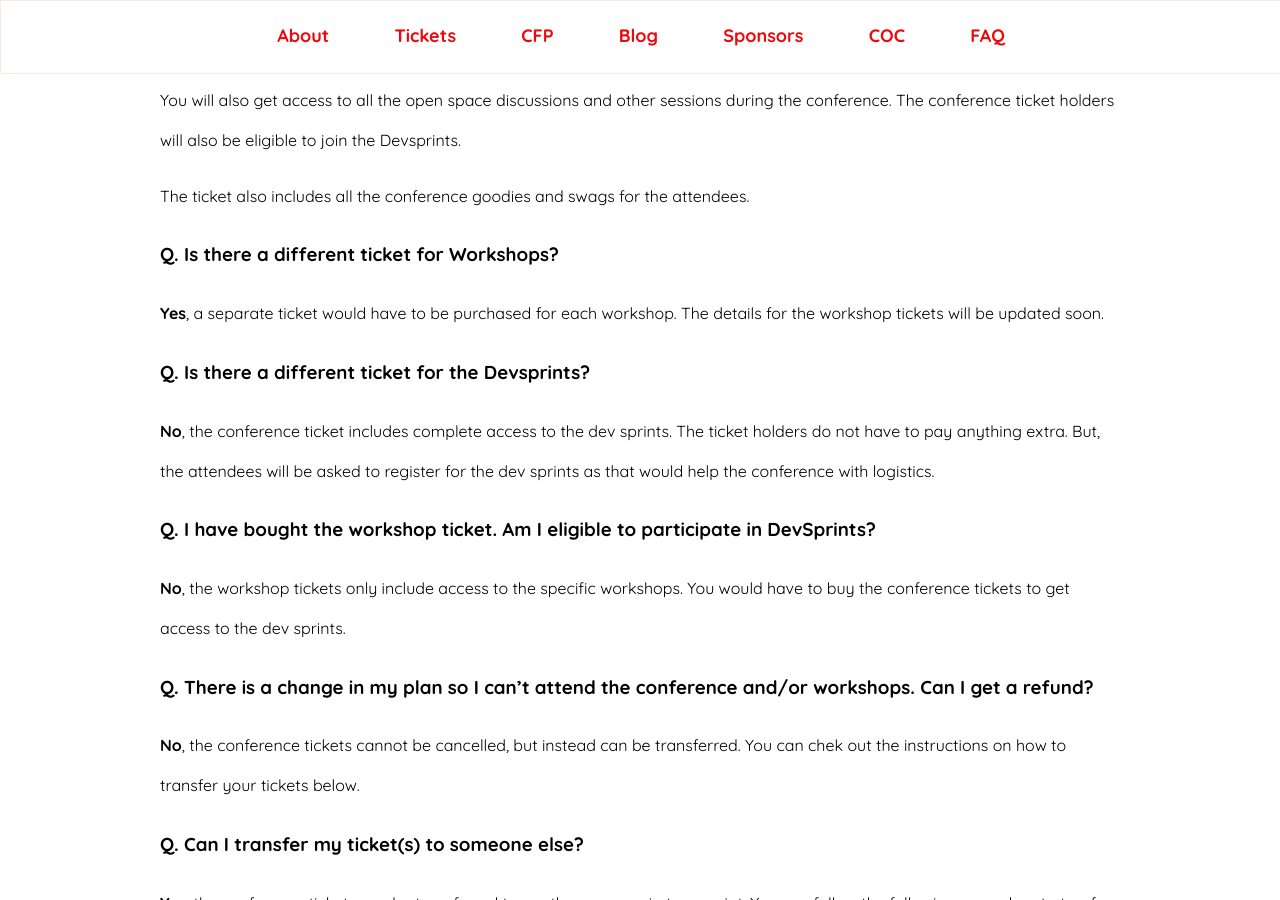
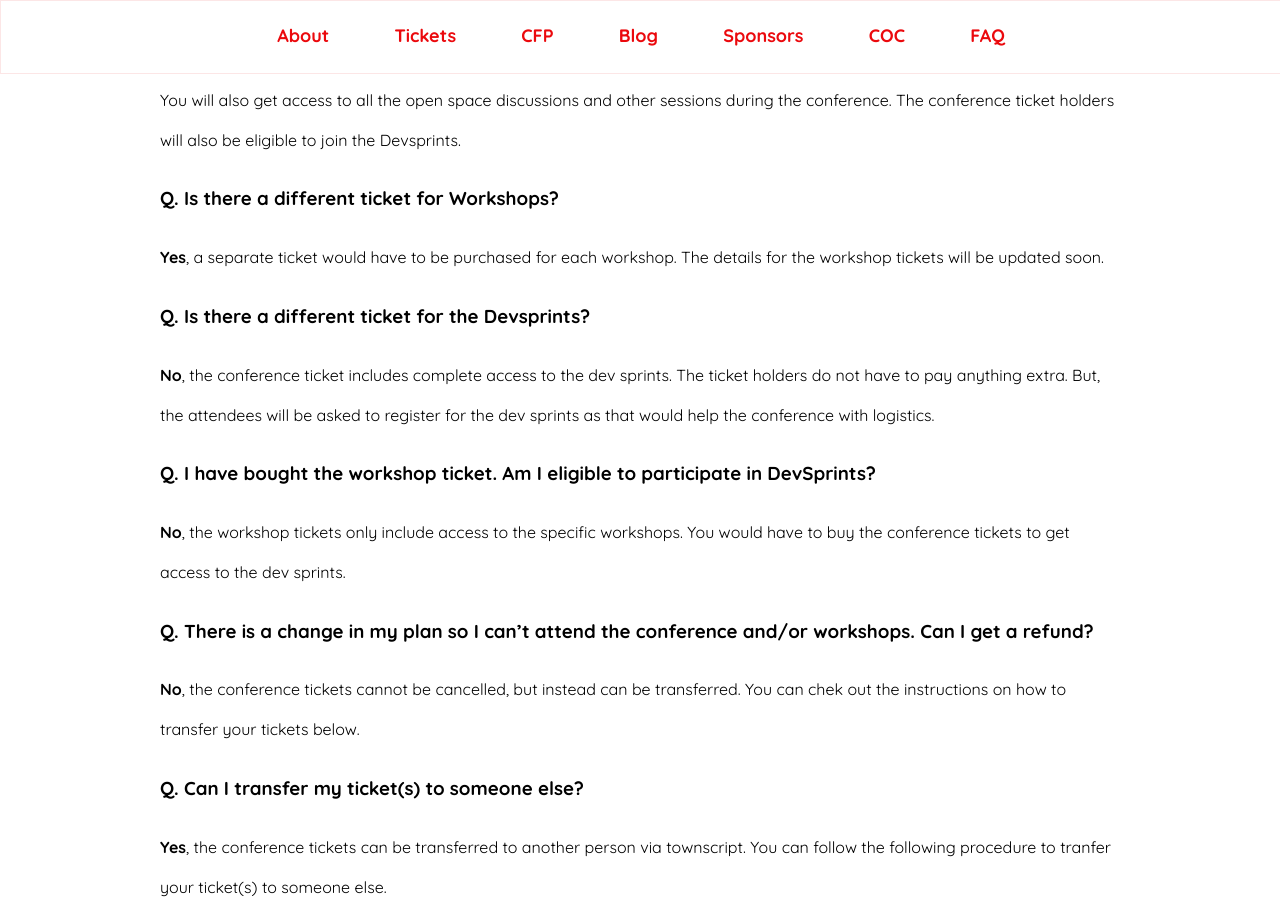
Before and after one commit to pythonindia/inpycon2020, a Jekyll site: the page built from faq/index.md, in a window 1280 px wide and 900 px high, scrolled down 1643 px. Built offline with Jekyll 4.4.1, drawn with Linux system fonts in a browser that asks for light colours.

Commit message:
Remove goodies information from FAQ question

```diff
--- a/faq/index.md
+++ b/faq/index.md
@@ -52,8 +52,6 @@ Here is a beautiful article by [Jesse Noller](https://twitter.com/jessenoller) a
 A full conference ticket for two days includes access to all the amazing keynotes, talks, and lightning talks.
 
 You will also get access to all the open space discussions and other sessions during the conference. The conference ticket holders will also be eligible to join the Devsprints.
-
-The ticket also includes all the conference goodies and swags for the attendees.
 
 ### Q. Is there a different ticket for Workshops?
 
```
